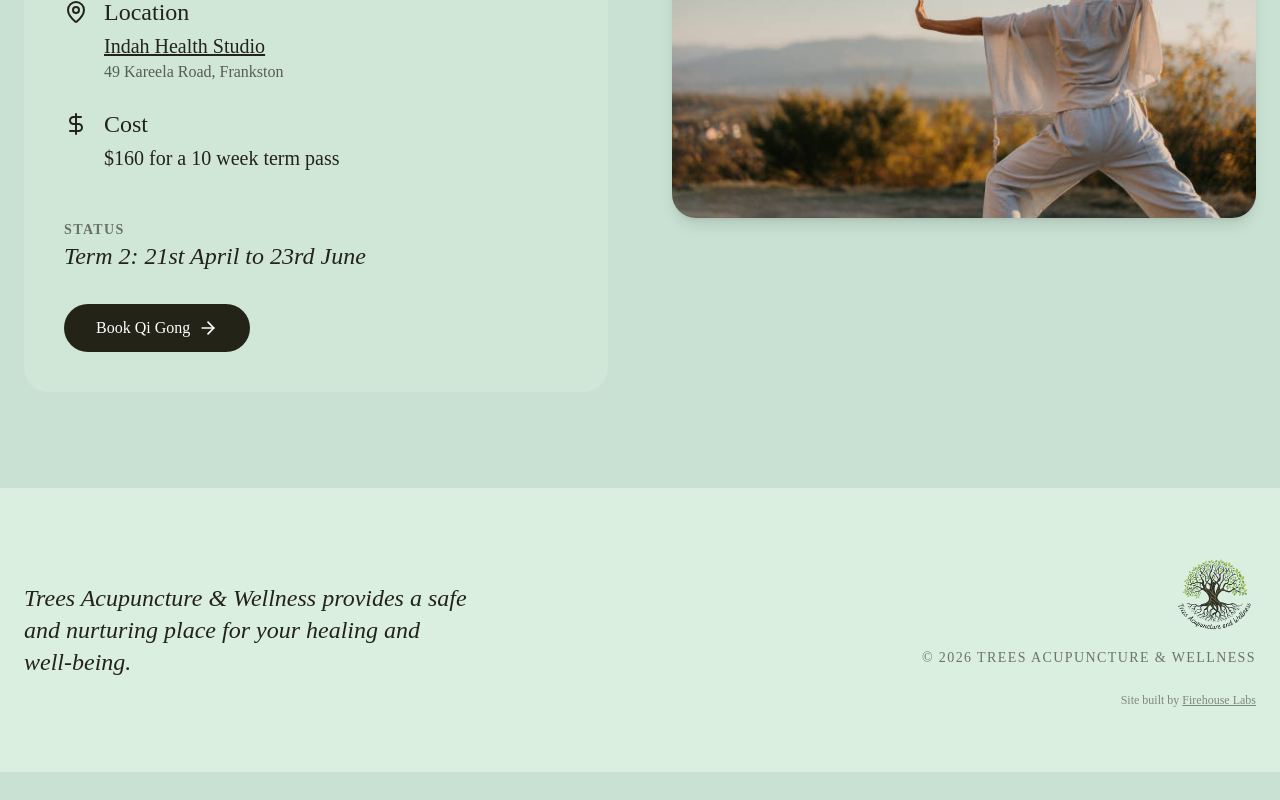
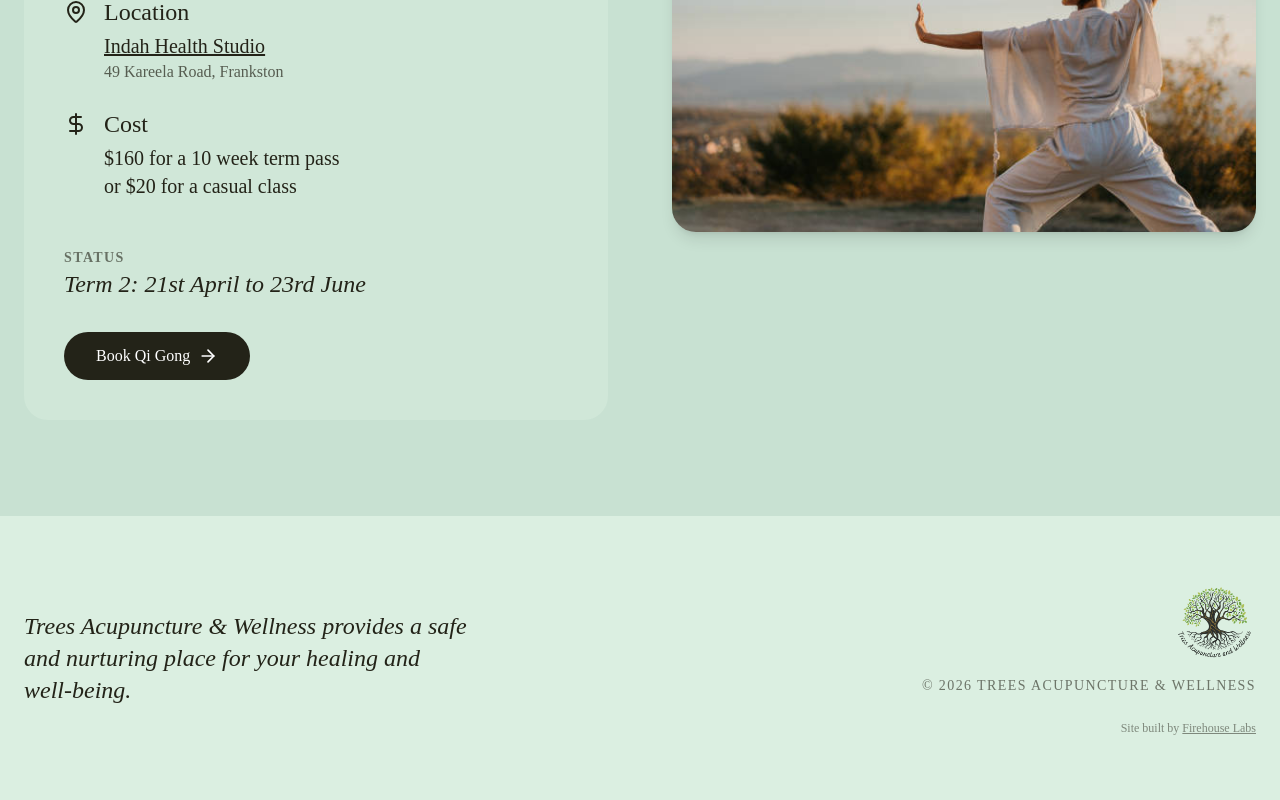
Before and after one commit to FireHouseLabs/trees-acupuncture, a React (Vite) app: page /#/qigong in a window 1280 px wide. Shown: the part 1884-2684 px from the top of the page. Before the commit the page ends 2656 px from the top, so only its background shows below. Built offline with nearby package versions, Linux system fonts and the light colour scheme; a web font is replaced by a local one.

Commit message:
add casual class price

```diff
--- a/pages/QiGong.tsx
+++ b/pages/QiGong.tsx
@@ -195,7 +195,7 @@ const QiGong: React.FC = () => {
                 <DollarSign className="mt-1 flex-shrink-0" />
                 <div>
                   <h3 className="text-2xl font-arapey mb-1">Cost</h3>
-                  <p className="text-xl">$160 for a 10 week term pass</p>
+                  <p className="text-xl">$160 for a 10 week term pass<br />or $20 for a casual class</p>
                 </div>
               </div>
               <div className="pt-6">
```
